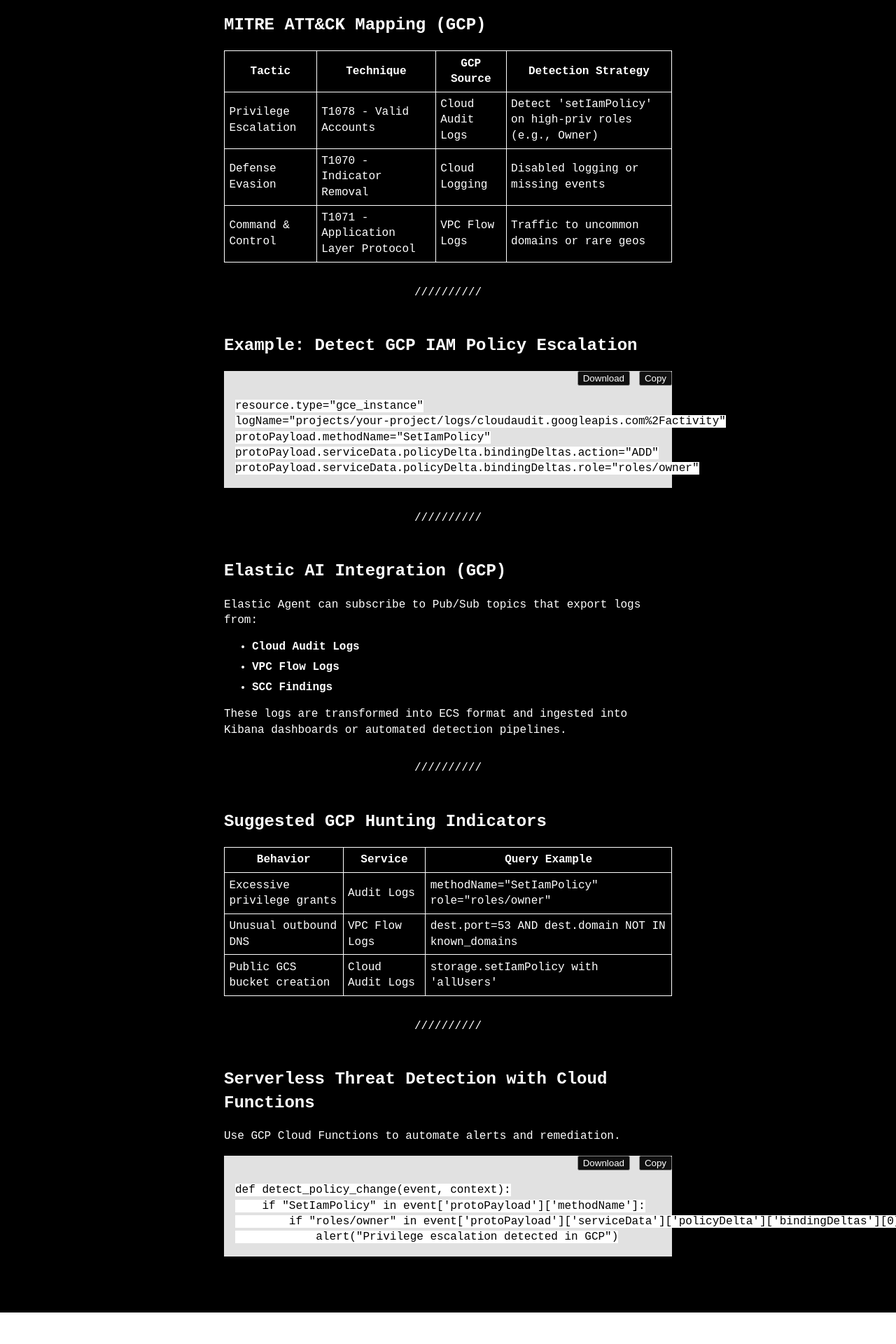
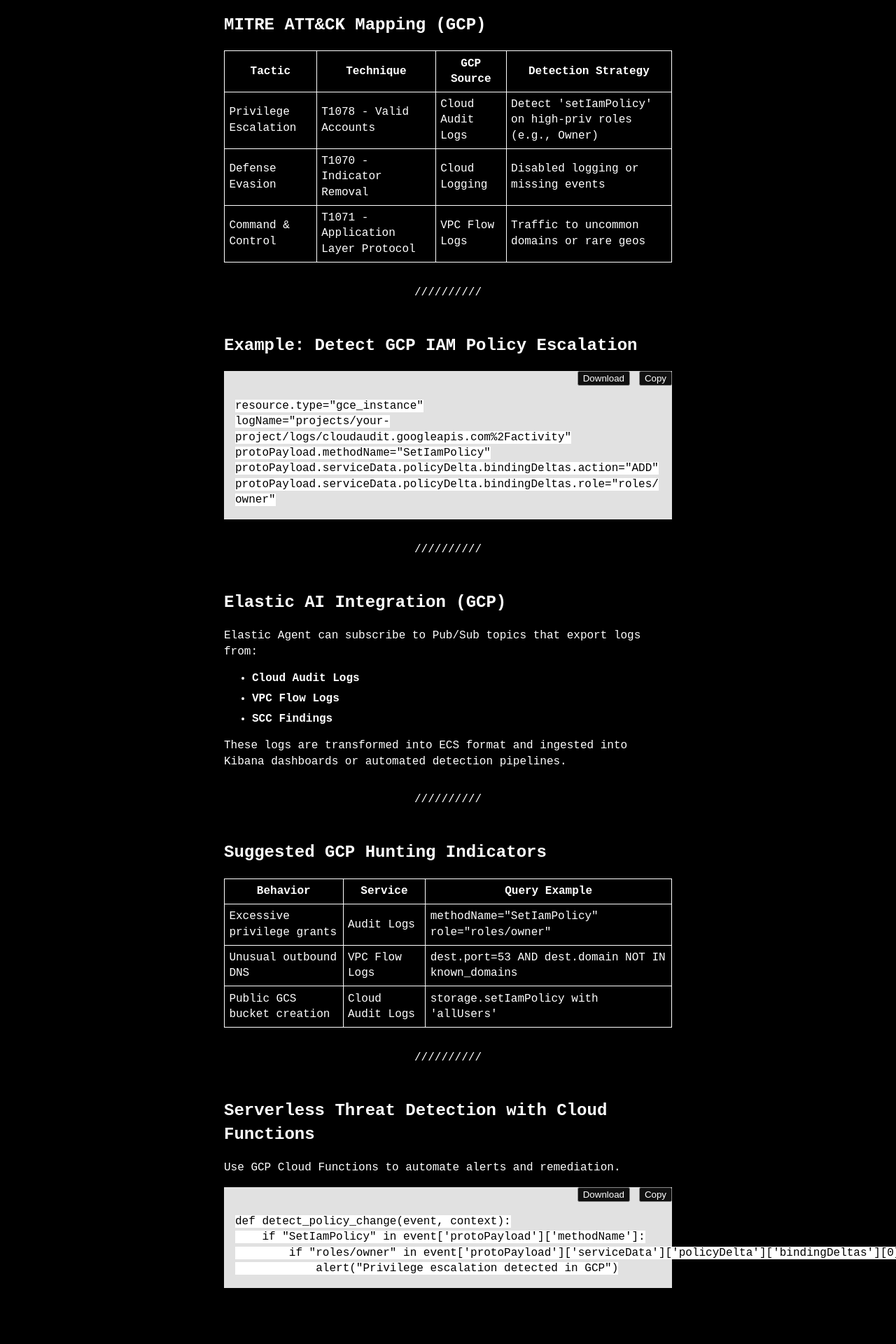
Before and after one commit to unattributed/unattributed.github.io, a Jekyll site: the page built from _posts/2025-05-12-Threat Hunting - Section 4.md, in a window 1280 px wide. Shown: the part 1202-3122 px from the top of the page at 70% size. Built offline with Jekyll 4.4.1, drawn with Linux system fonts in a browser that asks for light colours; before the commit the page ends 3077 px from its top, so only the background shows below that.

Commit message:
chg code7 as text exceeded boundary

```diff
--- a/_posts/2025-05-12-Threat Hunting - Section 4.md
+++ b/_posts/2025-05-12-Threat Hunting - Section 4.md
@@ -86,7 +86,7 @@
   <button onclick="copyCode('code7')" style="position:absolute;top:0;right:0;">Copy</button>
   <button onclick="downloadCode('code7', 'gcp_iam_policy_alert.json')" style="position:absolute;top:0;right:60px;">Download</button>
 </div>
-<pre id="code7" style="background:#1e1e1e;color:#dcdcdc;padding:1em;"><code>
+<pre id="code7" style="background:#1e1e1e;color:#dcdcdc;padding:1em;overflow-x:auto;white-space:pre-wrap;"><code>
 resource.type="gce_instance"
 logName="projects/your-project/logs/cloudaudit.googleapis.com%2Factivity"
 protoPayload.methodName="SetIamPolicy"
```
